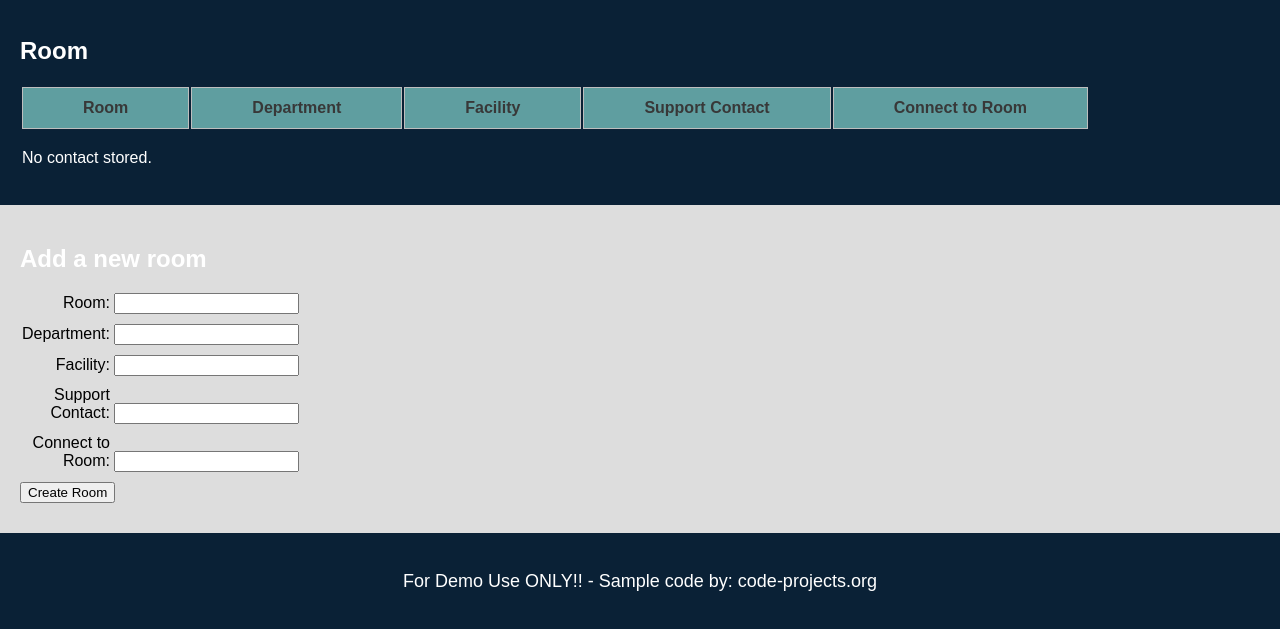
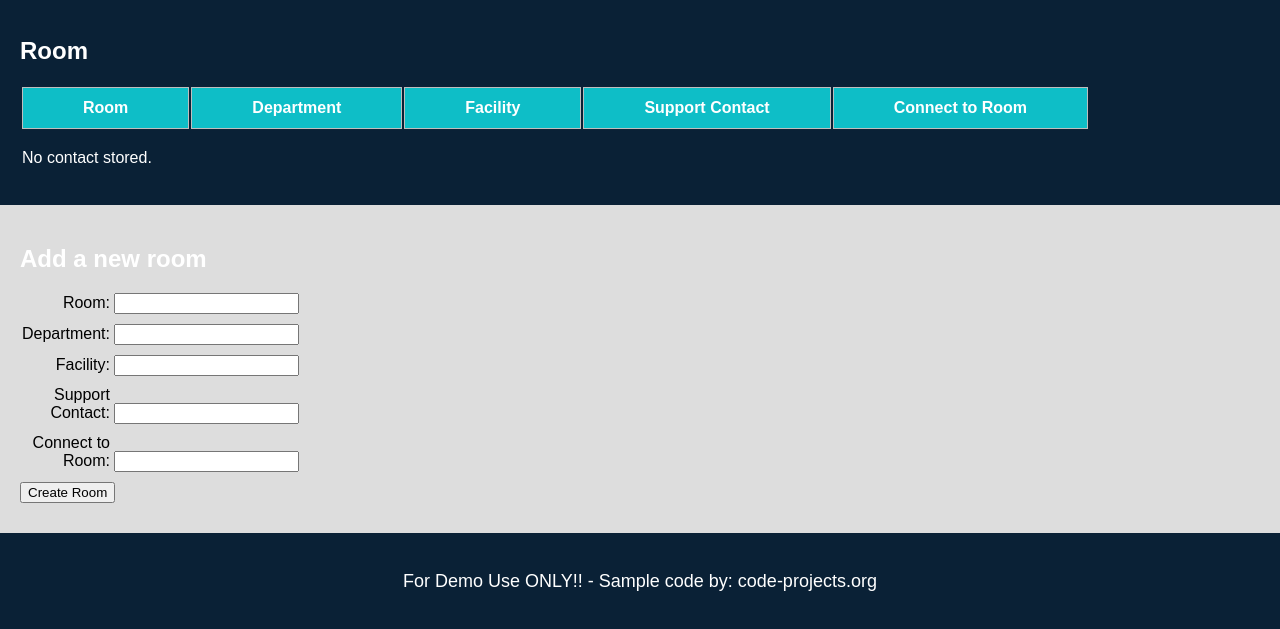
Before and after one commit to ckeilberg57/epdirectory2, a plain HTML site: page index.html in a window 1280 px wide. Shown: the part 103-732 px from the top of the page. Drawn offline with Linux system fonts and the light colour scheme.

Commit message:
Update style.css

```diff
--- a/styles/style.css
+++ b/styles/style.css
@@ -13,7 +13,7 @@ h2{
     color: #FFFFFF;
 }
 th{
-    color: rgb(56, 56, 56);
+    color: #FFFFFF;
     border: 1px solid rgb(190,190,190);
     padding: 10px 60px;
 }
@@ -22,7 +22,7 @@ td{
     padding: 0px 5px;
 }
 thead{
-    background-color: cadetblue;
+    background-color: #0ebec7;
     line-height: 20px;
 }
 tbody{
```
